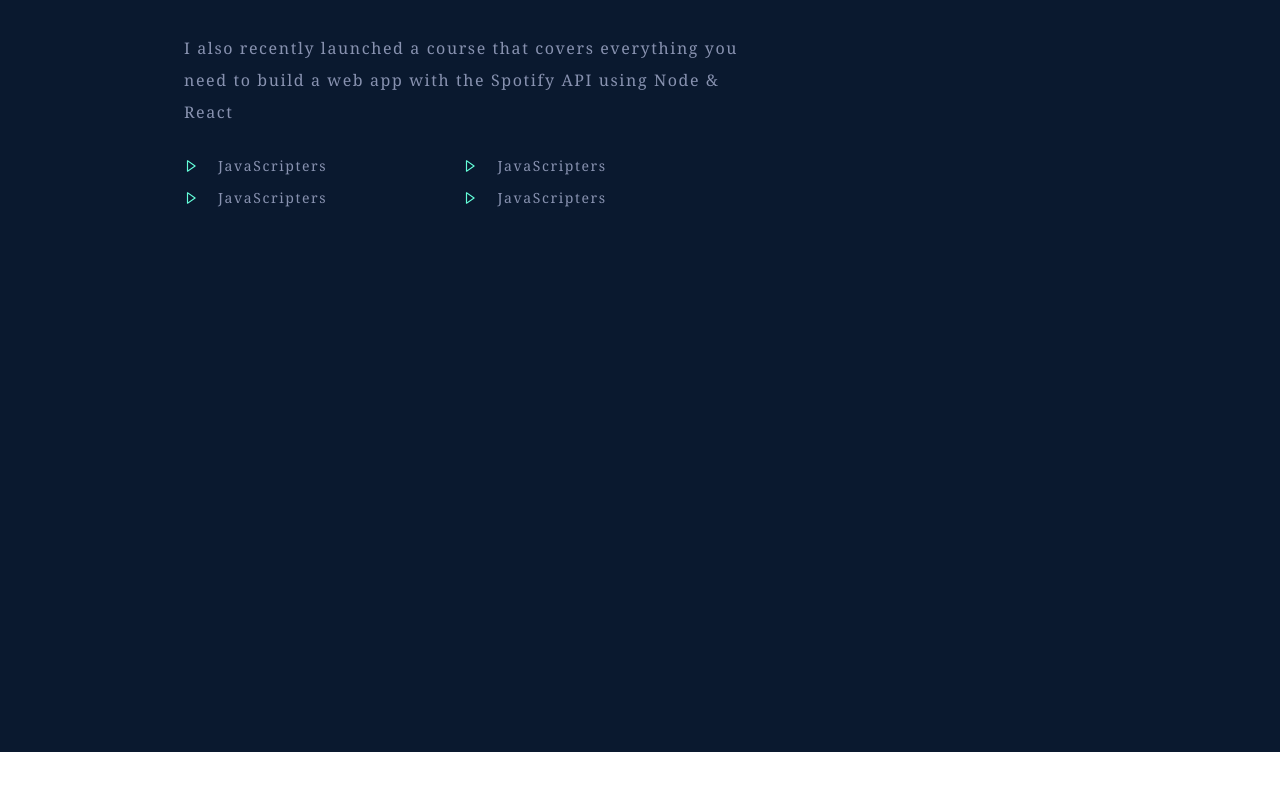
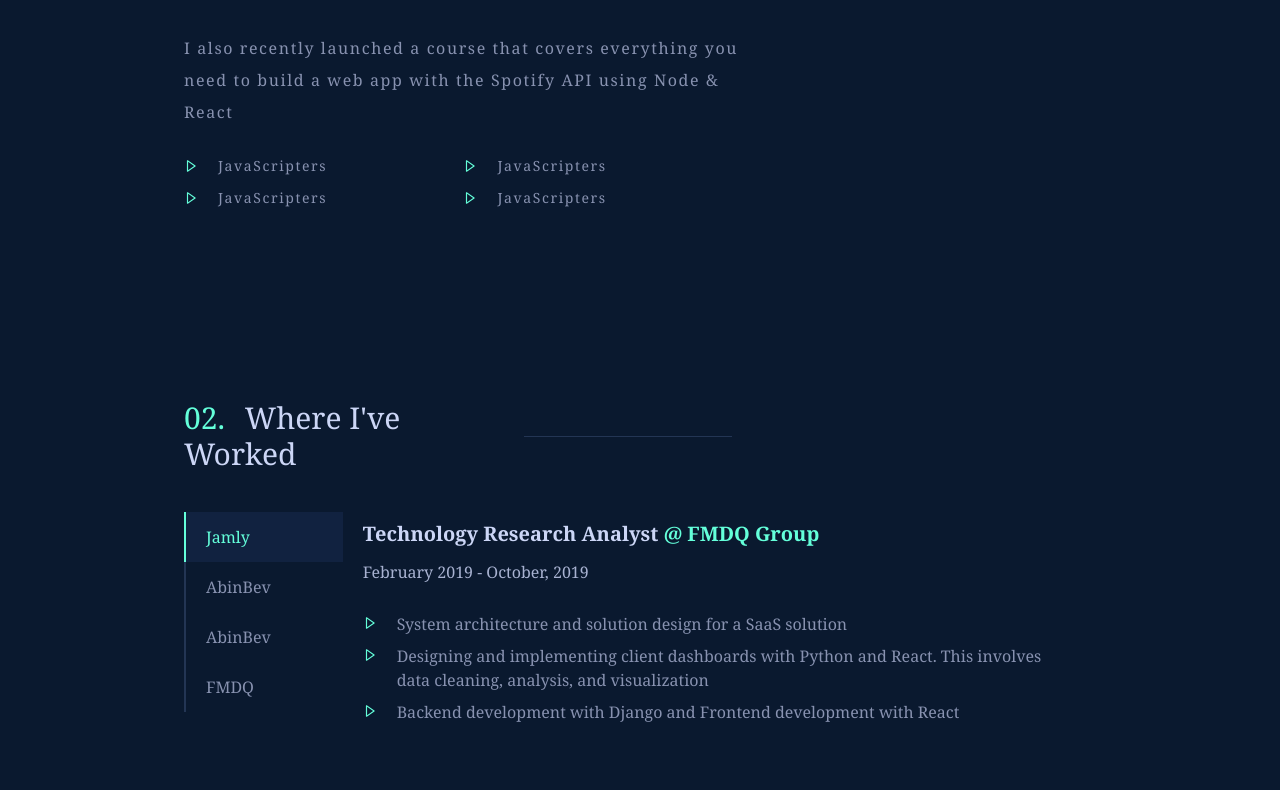
Before and after one commit to chimaOG/developer_portfolio, a React (Create React App) app: page /fmdq in a window 1280 px wide. Shown: the part 1602-2392 px from the top of the page. Before the commit the page ends 2354 px from the top, so only its background shows below. Built offline with nearby package versions, Linux system fonts and the light colour scheme.

Commit message:
Completed work experience section

```diff
--- a/package.json
+++ b/package.json
@@ -11,6 +11,7 @@
     "react-dom": "^17.0.2",
     "react-headroom": "^3.2.0",
     "react-icons": "^4.3.1",
+    "react-router-dom": "^6.2.1",
     "react-scripts": "5.0.0",
     "web-vitals": "^2.1.4"
   },
--- a/src/App.js
+++ b/src/App.js
@@ -6,6 +6,7 @@ import LeftFixed from './components/LeftFixed';
 import RightFixed from './components/RightFixed';
 import Banner from './components/Banner';
 import About from './components/About';
+import WorkExperience from './components/WorkExperience';
 
 
 
@@ -16,11 +17,12 @@ function App() {
         <Header />
       </Headroom>
 
-      <main className = 'px-12 md:px-24 lg:px-36 2xl:px-96 mt-52 bg-background'>
+      <main className = ' px-7 sm:px-12 md:px-24 lg:px-36 2xl:px-96 mt-20 md:mt-52 bg-background'>
         <LeftFixed />
         <RightFixed />
         <Banner />
         <About />
+        <WorkExperience />
         <div className='w-full h-40'></div>
       </main>
     </div>
--- a/src/components/About.js
+++ b/src/components/About.js
@@ -7,10 +7,10 @@ import styles from '../css/about.module.css';
 
 const About = () => {
     return (
-        <div className='text-banner_light my-96 ml-10'>
+        <div className='text-banner_light mt-96 md:ml-10'>
 
             <div className='flex items-center'>
-                <p className={`text-white  text-3xl font-serif w-52`}>
+                <p className={`text-title_colors  text-2xl md:text-3xl font-serif w-52`}>
                     <span className='text-light_green mr-3'>01. </span> About Me
                 </p>
 
@@ -19,7 +19,7 @@ const About = () => {
             </div>
 
             <div className='w-full flex flex-col md:flex-row  font-serif text-banner_light text-base tracking-widest leading-loose'>
-                <div className={` w-4/5 md:w-3/5  mt-16`}>
+                <div className={` w-5/5 md:w-3/5  mt-16`}>
                     <p>
                         Hello! My name is Brittany and I enjoy creating things that live on the internet.
                         My interest in web development started back in 2012 when I decided to try editing
--- a/src/components/Banner.js
+++ b/src/components/Banner.js
@@ -3,13 +3,13 @@ import React from 'react'
 const Banner = () => {
     return (
         <div className='my-18 sm:my-36'>
-            <p className = 'text-light_green text-xl tracking-widest'>Hi, my name is</p>
+            <p className = 'text-light_green text-base md:text-xl tracking-widest'>Hi, my name is</p>
 
-            <h1 className = 'text-white text-7xl mt-7'>Samuel Ogbonna.</h1>
+            <h1 className = 'text-title_colors text-6xl md:text-7xl mt-7'>Samuel Ogbonna.</h1>
 
-            <p className = 'text-banner_grey text-5xl mt-7 w-5/6 xl:w-5/5 lg:w-4/6'>Full stack web developer, computer vision engineer.</p>
+            <p className = 'text-banner_grey text-3xl md:text-5xl mt-7 w-5/6 xl:w-5/5 lg:w-4/6'>Full stack web developer, computer vision engineer.</p>
 
-            <p className = 'text-banner_grey text-base mt-10 w-5/6 md:w-4/6  '>
+            <p className = 'text-banner_grey text-sm md:text-base mt-10 w-5/6 md:w-4/6  '>
                 I’m a software engineer specializing in building (and occasionally designing) exceptional digital
                 experiences. Currently, I’m focused on building accessible, human-centered products at Upstatement.
             </p>
--- /dev/null
+++ b/src/components/JobDetails.js
@@ -0,0 +1,30 @@
+import React from 'react';
+import 'animate.css';
+
+
+import {BiRightArrow} from 'react-icons/bi';
+
+
+const JobDetails = ({jobData}) => {
+    return (
+        <div className = 'text-white font-serif animate__animated  animate__fadeIn'>
+            <p className = 'text-xl font-bold text-title_colors'>{jobData.title} <span className = 'text-light_green'>@ {jobData.company}</span></p>
+            <p className = 'mt-3 text-banner_grey'>{jobData.period}</p>
+
+            <div className = 'mt-7 text-banner_light w-11/12'>
+                {
+                    jobData.points.map(point => (
+                        <p className = 'w-full flex mt-2'>
+                        <span>< BiRightArrow className='text-sm text-light_green mr-5 mt-1' /></span>{point}
+                    </p>
+                    ))
+                }
+
+            </div>
+
+
+        </div>
+    )
+}
+
+export default JobDetails
--- /dev/null
+++ b/src/components/WorkExperience.js
@@ -0,0 +1,111 @@
+import React, {useState} from 'react'
+import {Link, Route, Routes} from 'react-router-dom';
+
+import 'animate.css';
+
+import JobDetails from './JobDetails';
+
+const WorkExperience = () => {
+
+    const [jobPath, setJobPath] = useState('jamly');
+
+    const jobs = [
+        {
+            title: 'Lead Backend Developer',
+            company: 'Jamly',
+            period: 'Dec 2021 - present',
+            points: [
+                'System architecture and solution design for a SaaS solution',
+                'Designing and implementing client dashboards with Python and React. This involves data cleaning, analysis, and visualization',
+                'Backend development with Django and Frontend development with React',
+            ]
+        },
+        {
+            title: 'Artificial Intelligence Specialist',
+            company: 'AbInBev',
+            period: 'April 2021 - present',
+            points: [
+                'System architecture and solution design for a SaaS solution',
+                'Designing and implementing client dashboards with Python and React. This involves data cleaning, analysis, and visualization',
+                'Backend development with Django and Frontend development with React',
+            ]
+        },
+        {
+            title: 'Artificial Intelligence Trainee',
+            company: 'AbInBev',
+            period: 'February 2022 - April,2021',
+            points: [
+                'System architecture and solution design for a SaaS solution',
+                'Designing and implementing client dashboards with Python and React. This involves data cleaning, analysis, and visualization',
+                'Backend development with Django and Frontend development with React',
+            ]
+        },
+        {
+            title: 'Technology Research Analyst',
+            company: 'FMDQ Group',
+            period: 'February 2019 - October, 2019',
+            points: [
+                'System architecture and solution design for a SaaS solution',
+                'Designing and implementing client dashboards with Python and React. This involves data cleaning, analysis, and visualization',
+                'Backend development with Django and Frontend development with React',
+            ]
+        },
+
+    ]
+
+    return (
+        <div className = 'md:ml-10 mt-48'>
+            <div className = 'flex items-center'>
+                <p className={`text-title_colors  text-2xl md:text-3xl font-serif w-80`}>
+                    <span className='text-light_green mr-3'>02. </span> Where I've Worked
+                </p>
+                <div className = 'h-px w-52 bg-text_dark_grey ml-5' style={{backgroundColor:'#233554'}}>
+                </div>
+            </div>
+            <div className = 'flex flex-col md:flex-row mt-10'>
+                <div className = 'w-full md:w-1/6 flex md:flex-col text-banner_light mr-5'>
+                    <Link
+                        to={'/'}
+                        className = {`h-1/4 w-1/4 md:w-full md:pl-5 flex justify-center md:justify-start items-center hover:text-light_green hover:bg-tab_bg border-b-2 md:border-0 md:border-l-2 ${jobPath === 'jamly' ? 'border-light_green text-light_green bg-tab_bg' : 'border-light_border'}`}
+                        onClick = { () => {setJobPath('jamly');}}
+                    >
+                        Jamly
+                    </Link>
+
+                    <Link
+                        to={'/abi1'}
+                        className = {`h-1/4 w-1/4 md:w-full md:pl-5 flex justify-center md:justify-start  items-center hover:text-light_green hover:bg-tab_bg border-b-2 md:border-0 md:border-l-2 ${jobPath === 'abi1' ? 'border-light_green text-light_green bg-tab_bg' : 'border-light_border'}`}
+                        onClick = { () => {setJobPath('abi1');}}
+                    >
+                        AbinBev
+                    </Link>
+                    <Link
+                        to={'/abi2'}
+                        className = {`h-1/4 w-1/4 md:w-full md:pl-5 flex justify-center md:justify-start items-center hover:text-light_green hover:bg-tab_bg border-b-2 md:border-0 md:border-l-2 ${jobPath === 'abi2' ? 'border-light_green text-light_green bg-tab_bg' : 'border-light_border'}`}
+                        onClick = { () => {setJobPath('abi2');}}
+                    >
+                        AbinBev
+                    </Link>
+                    <Link
+                        to={'/fmdq'}
+                        className = {`h-1/4 w-1/4 md:w-full md:pl-5 flex justify-center md:justify-start items-center hover:text-light_green hover:bg-tab_bg border-b-2 md:border-0 md:border-l-2 ${jobPath === 'fmdq' ? 'border-light_green text-light_green bg-tab_bg' : 'border-light_border'}`}
+                        onClick = { () => {setJobPath('fmdq');}}
+                    >
+                        FMDQ
+                    </Link>
+                </div>
+                <div className = 'w-4/5 h-48 mt-8 md:mt-2'>
+                    <Routes>
+                        <Route path = '/' element = { <JobDetails  jobData={jobs[0]} />} />
+                        <Route path = '/abi1' element = { <JobDetails jobData={jobs[1]}  />} />
+                        <Route path = '/abi2' element = { <JobDetails jobData={jobs[2]}   />}/>
+                        <Route path = '/fmdq' element = { <JobDetails jobData={jobs[3]}   />}/>
+                    </Routes>
+                </div>
+            </div>
+        </div>
+
+    )
+}
+
+export default WorkExperience
--- a/src/index.css
+++ b/src/index.css
@@ -18,5 +18,8 @@ body, ul {
   --banner_light: #8892b0;
   --background: #0a192f;
   --menu_background: #112240;
+  --title_colors: #ccd6f6;
+  --light_border: #233554;
+  --tab_bg: #112240;
 
 }
--- a/src/index.js
+++ b/src/index.js
@@ -1,11 +1,12 @@
 import React from 'react';
 import ReactDOM from 'react-dom';
+import {BrowserRouter as Router} from 'react-router-dom';
 import './index.css';
 import App from './App';
 
 ReactDOM.render(
-  <React.StrictMode className='bg-background'>
+  <Router className='bg-background'>
     <App className = 'bg-background' />
-  </React.StrictMode>,
+  </Router>,
   document.getElementById('root')
 );
--- a/tailwind.config.js
+++ b/tailwind.config.js
@@ -11,6 +11,9 @@ module.exports = {
         text_dark_grey: "var(--text_dark_grey)",
         background: "var(--background)",
         menu_background: "var(--menu_background)",
+        title_colors: "var(--title_colors)",
+        light_border: "var(--light_border)",
+        tab_bg: "var(--tab_bg)",
       }
     },
   },
```
Also changed, not shown: 1 other file (tests, documents, lock files or other folders).
